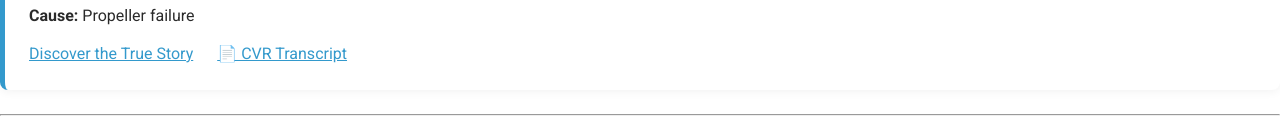
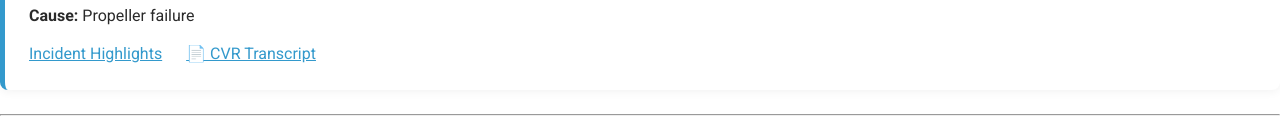
Before and after one commit to Shujogga/AirCrashArchives, a website: page index.html in a window 1280 px wide. Shown: the part 387-521 px from the top of the page. Drawn offline with nearby package versions, Linux system fonts and the light colour scheme.

Commit message:
Update index.html

```diff
--- a/index.html
+++ b/index.html
@@ -118,7 +118,7 @@
               <div class="field"><strong>Fatalities:</strong> ${e.fatalities}</div>
               <div class="field"><strong>Cause:</strong> ${e.cause}</div>
               <div class="controls">
-                <a class="timeline-link" href="${e.timeline}" target="_blank">Discover the True Story</a>
+                <a class="timeline-link" href="${e.timeline}" target="_blank">Incident Highlights</a>
                 ${e.cvr
                   ? e.cvr.endsWith('.html')
                     ? `<a class="timeline-link" href="${e.cvr}" target="_blank">📄 CVR Transcript</a>`
```
